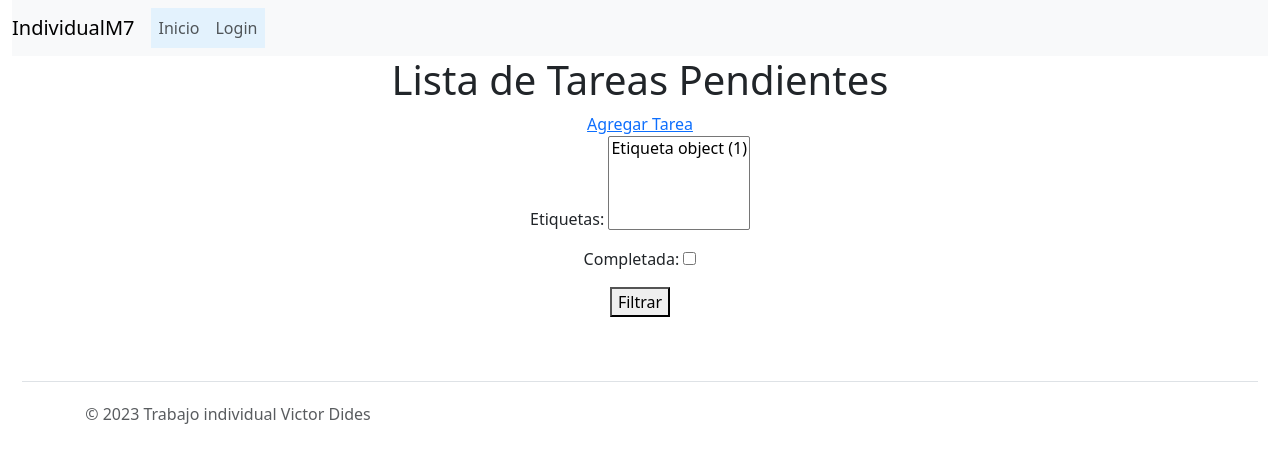
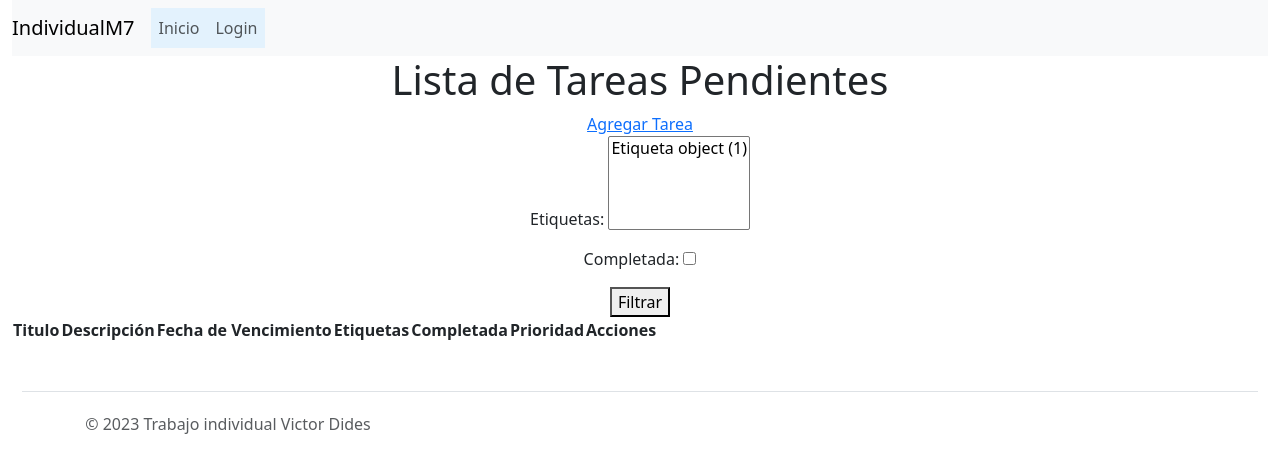
Before and after one commit to VictorDides/IndividualM7, a Django app: page /tareas/ in a window 1280 px wide. Shown: the top 473 px of the page. Run offline with Django 4.2, Linux system fonts and the light colour scheme; tables that the repository leaves empty hold one stand-in row (values such as "Sample post"); lists and menus that the app fills with data are empty.

Commit message:
Sprint Final M7

```diff
--- a/individualm7/pagina/admin.py
+++ b/individualm7/pagina/admin.py
@@ -1,5 +1,5 @@
 from django.contrib import admin
-from .models import Etiqueta
+from .models import Etiqueta, Prioridad
 
-# Register your models here.
+admin.site.register(Prioridad)
 admin.site.register(Etiqueta)
--- a/individualm7/pagina/forms.py
+++ b/individualm7/pagina/forms.py
@@ -1,12 +1,15 @@
 from django import forms
 from .models import Tarea, Etiqueta
-
-class TareaForm(forms.ModelForm):
-    class Meta:
-        model = Tarea
-        fields = ['titulo', 'descripcion', 'fecha_vencimiento', 'etiquetas']
+from django.contrib.auth.models import User
 
 
 class FiltroTareasForm(forms.Form):
     etiquetas = forms.ModelMultipleChoiceField(queryset=Etiqueta.objects.all(), required=False)
     completada = forms.BooleanField(required=False)
+
+class TareaForm(forms.ModelForm):
+    asignada_a = forms.ModelChoiceField(queryset=User.objects.all(), required=False)
+
+    class Meta:
+        model = Tarea
+        fields = ['titulo', 'descripcion', 'fecha_vencimiento', 'etiquetas', 'completada', 'prioridad']
--- a/individualm7/pagina/models.py
+++ b/individualm7/pagina/models.py
@@ -1,7 +1,14 @@
 from django.db import models
+from django.contrib.auth.models import User
 
 class Etiqueta(models.Model):
     nombre = models.CharField(max_length=50)
+
+class Prioridad(models.Model):
+    nombre = models.CharField(max_length=50)
+
+    def __str__(self):
+        return self.nombre
 
 class Tarea(models.Model):
     titulo = models.CharField(max_length=100)
@@ -10,3 +17,5 @@
     etiquetas = models.ManyToManyField(Etiqueta)
     observaciones = models.TextField(blank=True, null=True)
     completada = models.BooleanField(default=False)
+    asignada_a = models.ForeignKey(User, on_delete=models.CASCADE, related_name='tareas_asignadas', null=True)
+    prioridad = models.ForeignKey(Prioridad, on_delete=models.SET_NULL, null=True, blank=True)
--- a/individualm7/pagina/templates/pagina/listar_tareas.html
+++ b/individualm7/pagina/templates/pagina/listar_tareas.html
@@ -1,4 +1,5 @@
 {% extends "pagina/base.html" %}
+
 {% block contenido %}
 <h1>Lista de Tareas Pendientes</h1>
     <a href="{% url 'crear_tarea' %}">Agregar Tarea</a>
@@ -6,9 +7,32 @@
         {{ filtro_form.as_p }}
         <button type="submit">Filtrar</button>
     </form>
-    <ul>
-        {% for tarea in tareas %}
-            <li>{{ tarea.titulo }} - {{ tarea.fecha_vencimiento }} <a href="{% url 'ver_tarea' tarea.id %}">Ver</a></li>
-        {% endfor %}
-    </ul>
-    {% endblock %}
+    <table>
+        <thead>
+            <tr>
+                <th>Titulo</th>
+                <th>Descripción</th>
+                <th>Fecha de Vencimiento</th>
+                <th>Etiquetas</th>
+                <th>Completada</th>
+                <th>Prioridad</th>
+                <th>Acciones</th>
+            </tr>
+        </thead>
+        <tbody>
+            {% for tarea in tareas %}
+                <tr>
+                    <td>{{ tarea.titulo }}</td>
+                    <td>{{ tarea.descripcion }}</td>
+                    <td>{{ tarea.fecha_vencimiento }}</td>
+                    <td>{{ tarea.etiquetas.all|join:', ' }}</td>
+                    <td>{% if tarea.completada %} Sí {% else %} No {% endif %}</td>
+                    <td>{{ tarea.prioridad }}</td>
+                    <td>
+                        <a href="{% url 'ver_tarea' tarea.id %}">Ver</a>
+                    </td>
+                </tr>
+            {% endfor %}
+        </tbody>
+    </table>
+{% endblock %}
--- a/individualm7/pagina/views.py
+++ b/individualm7/pagina/views.py
@@ -34,7 +34,9 @@
     if request.method == 'POST':
         form = TareaForm(request.POST)
         if form.is_valid():
-            form.save()
+            tarea = form.save(commit=False)
+            tarea.asignada_a = form.cleaned_data['asignada_a']
+            tarea.save()
             return redirect('listar_tareas')
     else:
         form = TareaForm()
```
Also changed, not shown: individualm7/pagina/templates/pagina/listar_tareas_old.html (added, +14 -0 lines), individualm7/pagina/migrations/0003_prioridad_tarea_asignada_a_tarea_prioridad.py (added).
